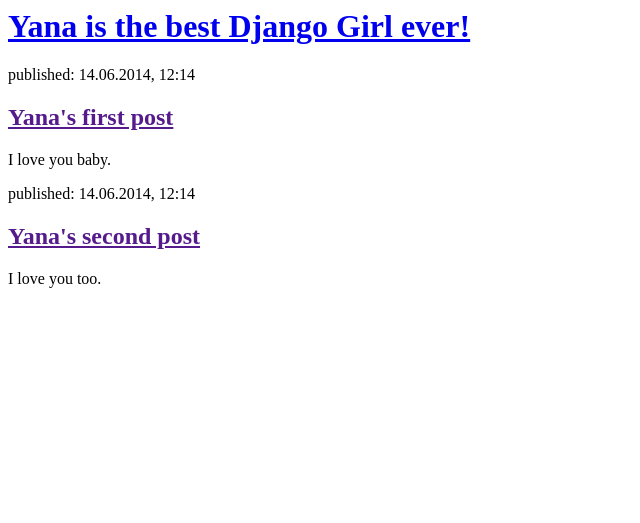
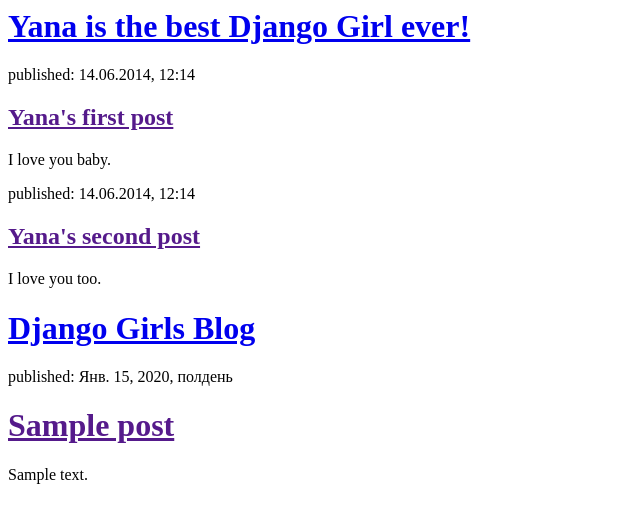
Before and after one commit to yanalovyagina/my-first-blog, a Django app: template blog/templates/blog/post_list.html in a window 1280 px wide. Shown: the top 523 px of the page, without its empty margins (0-640 px from the left). Run offline with Django 3.2, Linux system fonts and the light colour scheme; the template is opened without the code that fills it: values that come from a table or form of the project are taken from there, others are empty; tables that the repository leaves empty hold one stand-in row (values such as "Sample post").

Commit message:
Modified templates to display posts from database.

```diff
--- a/blog/templates/blog/post_list.html
+++ b/blog/templates/blog/post_list.html
@@ -20,3 +20,14 @@
         </div>
     </body>
 </html>
+<div>
+    <h1><a href="/">Django Girls Blog</a></h1>
+</div>
+
+{% for post in posts %}
+    <div>
+        <p>published: {{ post.published_date }}</p>
+        <h1><a href="">{{ post.title }}</a></h1>
+        <p>{{ post.text|linebreaksbr }}</p>
+    </div>
+{% endfor %}
--- a/blog/views.py
+++ b/blog/views.py
@@ -1,5 +1,7 @@
 from django.shortcuts import render
-
+from django.utils import timezone
+from .models import Post
 
 def post_list(request):
-    return render(request, 'blog/post_list.html', {})
+    posts = Post.objects.filter(published_date__lte=timezone.now()).order_by('published_date')
+    return render(request, 'blog/post_list.html', {'posts': posts})
```
